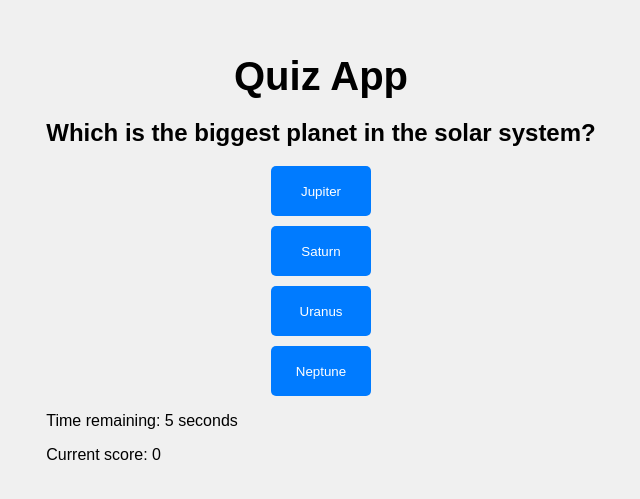
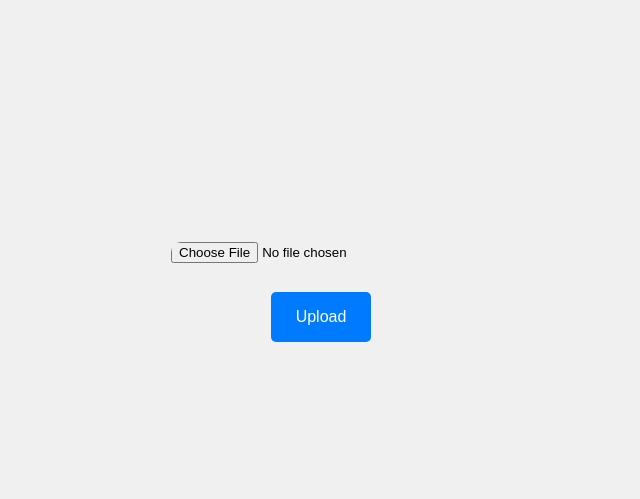
Before and after one commit to sivaramanand/E-comm-website-dummy, a React (Create React App) app in the folder ecommerce-app/: page / in a window 1280 px wide. Shown: the part 133-632 px from the top of the page, without its empty margins (319-959 px from the left). Built offline with nearby package versions, Linux system fonts and the light colour scheme.

Commit message:
fileupload project

```diff
--- a/ecommerce-app/src/App.js
+++ b/ecommerce-app/src/App.js
@@ -3,12 +3,14 @@ import "./App.css";
 import Ecommerce from "./EcommercePage";
 import MainPage from "./Daily tasks/Custom Modal/MainPage";
 import QuizApplication from "./Daily tasks/Quiz Application/QuizApplication";
+import FileUpload from "./Daily tasks/File Uploader/fileUpload";
 function App() {
   return (
     <>
       {/*<Ecommerce />*/}
       {/*<MainPage />*/}
-      <QuizApplication />
+      {/*<QuizApplication />*/}
+      <FileUpload />
     </>
   );
 }
--- /dev/null
+++ b/ecommerce-app/src/Daily tasks/File Uploader/fileUpload.css
@@ -0,0 +1,34 @@
+.file-upload {
+    display: flex;
+    flex-direction: column;
+    align-items: center;
+    margin-top: 50px;
+  }
+
+  input[type="file"] {
+    margin-bottom: 20px;
+  }
+
+  .preview {
+    margin-bottom: 20px;
+  }
+
+  .preview img {
+    max-width: 100%;
+    max-height: 300px;
+    border: 1px solid #ccc;
+    border-radius: 10px;
+  }
+
+  button {
+    padding: 10px 20px;
+    font-size: 1rem;
+    border: none;
+    border-radius: 5px;
+    cursor: pointer;
+  }
+
+  button:hover {
+    background-color: #007bff;
+    color: white;
+  }
--- /dev/null
+++ b/ecommerce-app/src/Daily tasks/File Uploader/fileUpload.js
@@ -0,0 +1,38 @@
+import React,{useState} from 'react'
+import "./fileUpload.css"
+const FileUpload = () => {
+    const [file, setFile] = useState(null);
+    const [preview, setPreview] = useState(null);
+
+    const handleFileChange = (e) => {
+      const selectedFile = e.target.files[0];
+      setFile(selectedFile);
+      if (selectedFile) {
+        const reader = new FileReader();
+        reader.onloadend = () => {
+          setPreview(reader.result);
+        };
+        reader.readAsDataURL(selectedFile);
+      }
+    };
+
+    const handleFileUpload = () => {
+      if (file) {
+        console.log("File uploaded:", file);
+      }
+    };
+
+    return (
+      <div className="file-upload">
+        <input type="file" onChange={handleFileChange} />
+        {preview && (
+          <div className="preview">
+            <img src={preview} alt="Preview" />
+          </div>
+        )}
+        <button onClick={handleFileUpload}>Upload</button>
+      </div>
+    );
+}
+
+export default FileUpload
```
